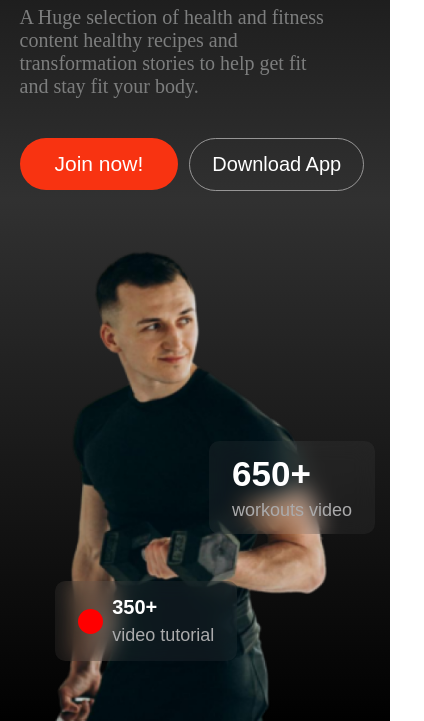
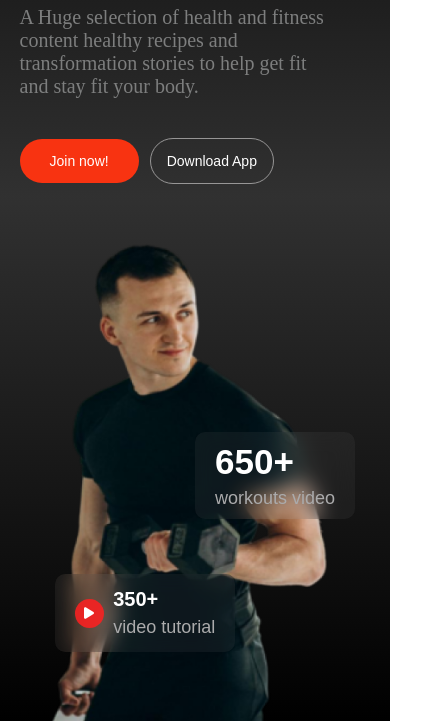
Before and after one commit to Joynal-Abedin85/assignment-2, a plain HTML site: page index.html in a window 390 px wide. Shown: the part 331-1052 px from the top of the page, 424 px wide, since content can reach past the window. Drawn offline with Linux system fonts and the light colour scheme; a web font is replaced by a local one.

Commit message:
add play btn  and responsive update

```diff
--- a/index.html
+++ b/index.html
@@ -32,7 +32,7 @@
             </div>
             <div class="banner-img">
                 <button class="btn1">
-                    <span class="circle"></span>
+                    <div class="pbtn" ><i class="fa-solid fa-play "></i></div>
                     <div class="in-btn-text">
                         <h1>350+</h1>
                         <p class="p-tags">video tutorial</p>
--- a/style.css
+++ b/style.css
@@ -157,11 +157,14 @@ span{
     text-align: start;
     color: rgb(171, 171, 172);
 }
-.circle{
-    height: 25px;
-    width: 25px;
-    background-color: red;
+
+.pbtn{
+    height: 15px;
+    width: 15px;
+    background-color: rgba(252, 33, 33, 0.884);
+    padding: 7px ;
     border-radius: 50%;
+
 }
 
 /* this end header section  */
@@ -710,14 +713,14 @@ input::placeholder{
 
     .btn-primary{
         margin: 40px 0;
-        padding: 14px 35px;
-        font-size: 21px;
+        padding: 14px 30px;
+        font-size: 14px;
         border-radius: 35px;
     }
     .btn-primarys{
         margin: 40px 0;
-        padding: 14px 22px;
-        font-size: 20px;
+        padding: 14px 16px;
+        font-size: 14px;
         border-radius: 35px;
         margin-left: 7px;
     }
@@ -727,11 +730,11 @@ input::placeholder{
         width: auto;
     }
     .btn1{
-        padding: 15px 23px;
+        padding: 14px 20px;
     }
     .btn2{
-        padding: 13px 23px;
-        left: 54%;
+        padding: 10px 20px;
+        left: 50%;
         row-gap: 0;
     }
     .ban-head{
@@ -868,16 +871,24 @@ input::placeholder{
         margin-top: 40px;
     }
     .selct1{
-        padding: 17px 10px;
+        padding: 14px 10px;
     }
     .selct2{
-        width: 100%;
-        padding: 17px 10px;
+        width: 103%;
+        padding: 14px 10px;
         padding-right: 62%;
     }
     .bmi-btn{
-        padding: 18px 80px;
+        padding: 14px 80px;
         margin-bottom: 40px;
+    }
+    .inputs{
+        margin-top: 30px;
+        width: auto;
+        display: grid;
+        grid-template-columns: repeat(2 , 50%);
+        gap: 10px;
+
     }
 
     /* this is team section   */
```
